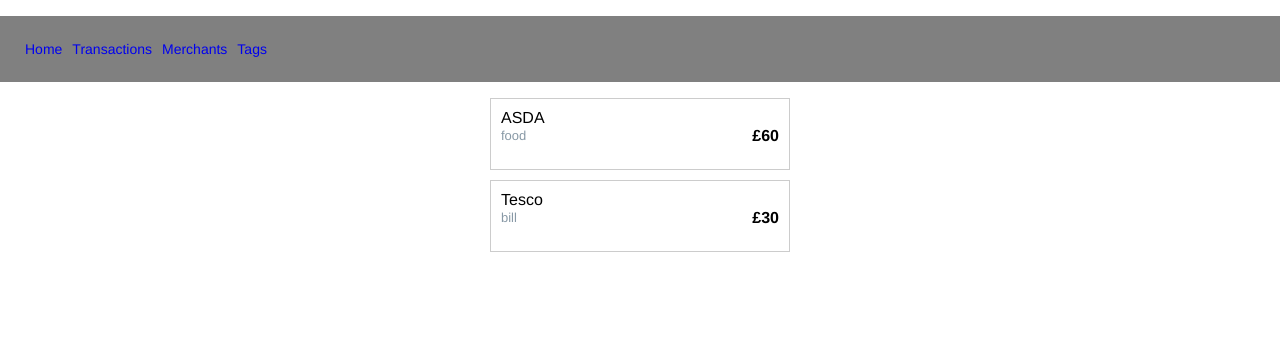
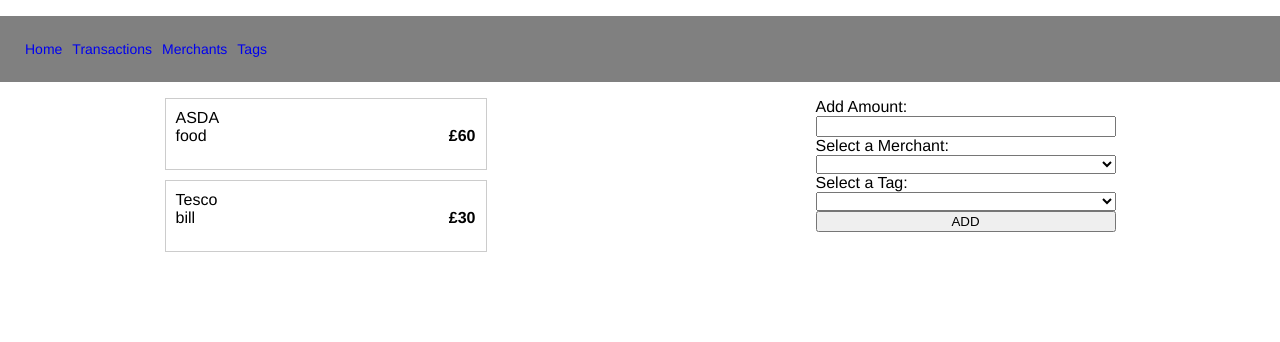
Before and after one commit to iain2/Spending_Tracker, a Flask app: page /transactions in a window 1280 px wide. Shown: the top 342 px of the page. Run offline with Flask 2, Linux system fonts and the light colour scheme; data comes from the database, SQL or seed files in the repository; lists and menus that the app fills with data are empty.

Commit message:
transaction page styling

```diff
--- a/static/style.css
+++ b/static/style.css
@@ -5,18 +5,37 @@
 }
 
 
+
 .container {
-    display: flex;
-    flex-wrap: wrap;
-    width: 300px;
-    margin: 0 auto;
+    display: grid;
+    grid-template-areas:
+
+        'left  middle middle right'
+
+
 }
 
+
+
+.left {
+    grid-area: left;
+}
+
+/* Style the middle column */
+.middle {
+    grid-area: middle;
+}
+
+/* Style the right column */
+.right {
+    grid-area: right;
+    width: 300px;
+}
 
 .menu {
     display: flex;
     padding: 25px;
-    background-color: grey;
+    background-color: gray;
     color: white;
 }
 
@@ -54,7 +73,7 @@
     align-items: center;
 }
 
-.tag {
+*/ .tag {
     color: #8899A6;
     font-size: 13px;
 
@@ -67,3 +86,8 @@
     justify-content: space-between;
 
 }
+
+body>div>aside>form {
+    display: flex;
+    flex-direction: column;
+}
--- a/templates/base.html
+++ b/templates/base.html
@@ -22,6 +22,7 @@
 
 <body>
     <div class="container">
+
         {% block content %}
         {% endblock %}
     </div>
--- a/templates/transactions/index.html
+++ b/templates/transactions/index.html
@@ -1,5 +1,12 @@
 {% extends "base.html" %}
 {% block content %}
+
+
+<body>
+
+
+    <main class="middle">
+
         {% for transaction in transactions %}
         <div class="transaction">
             {{transaction.merchant.name}}
@@ -12,8 +19,42 @@
                     £{{transaction.amount}}
                 </div>
             </div>
-
         </div>
 
+
+
+
         {% endfor %}
+
+    </main>
+
+
+    <aside class="right">
+        <form action="/locations" method="post">
+
+            <label for="amount">Add Amount:</label>
+            <input type="number" id="guests" name="guests" min="1" max="200">
+
+            <label for="merchant">Select a Merchant:</label>
+            <select name="merchant_id" id="merchant">
+                {% for location in locations %}
+                <option value="{{ merchant.id }}">{{ merchant.name }}</option>
+                {% endfor %}
+            </select>
+
+
+            <label for="tag">Select a Tag:</label>
+            <select name="tag_id" id="tag">
+                {% for tags in tags %}
+                <option value="{{ tag.id }}">{{ tag.name }}</option>
+                {% endfor %}
+            </select>
+
+            <input class="btn btn--action" type='submit' value="ADD">
+
+        </form>
+    </aside>
+
+</body>
+
 {% endblock %}
```
Also changed, not shown: controllers/transaction_controller.py (+12 -0 lines). Lines whose indentation alone changed are shown as unchanged.
